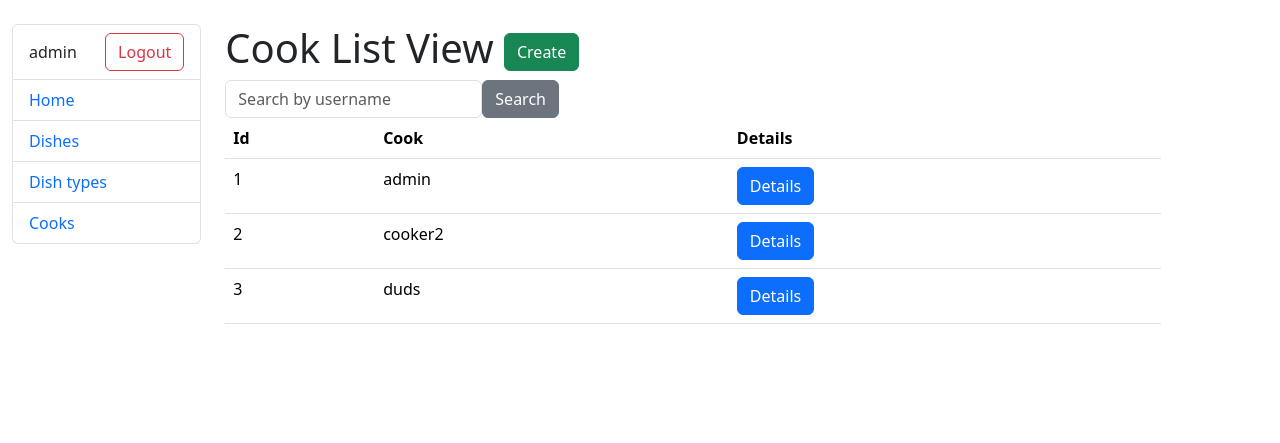
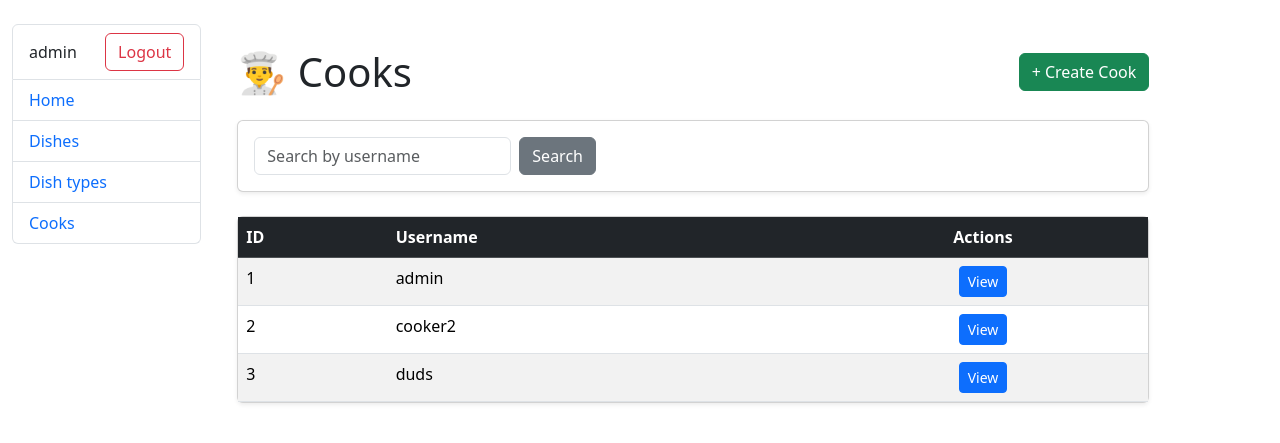
Before and after one commit to EduardoMoen/kitchen-service, a Django app: page /cooks/ in a window 1280 px wide. Shown: the top 443 px of the page. Run offline with Django 5.2, Linux system fonts and the light colour scheme; a user stored in the database is signed in; data comes from the database, SQL or seed files in the repository; both versions use the stored data as it was after the commit.

Commit message:
Enhance UI of dish, dish type and cook list pages

```diff
--- a/templates/kitchen/cook_list.html
+++ b/templates/kitchen/cook_list.html
@@ -1,19 +1,36 @@
 {% extends "base.html" %}
 
-{% block title %}Cook{% endblock %}
+{% block title %}Cooks{% endblock %}
 
 {% block content %}
-<h1>Cook List View <a class="btn btn-success" href="{% url 'kitchen:cook-create' %}">Create</a></h1>
-<form class="d-flex">
+<div class="container mt-4">
+
+  <div class="d-flex justify-content-between align-items-center mb-4">
+    <h1 class="mb-0">👨‍🍳 Cooks</h1>
+    <a class="btn btn-success" href="{% url 'kitchen:cook-create' %}">
+      + Create Cook
+    </a>
+  </div>
+
+  <div class="card mb-4 shadow-sm">
+    <div class="card-body">
+      <form class="d-flex gap-2" method="get">
         {{ search_form }}
-  <input class="btn btn-secondary" type="submit" value="Search">
+        <button class="btn btn-secondary" type="submit">
+          Search
+        </button>
       </form>
-<table class="table">
-  <thead>
+    </div>
+  </div>
+
+  <div class="card shadow-sm">
+    <div class="card-body p-0">
+      <table class="table table-striped table-hover mb-0">
+        <thead class="table-dark">
           <tr>
-      <th>Id</th>
-      <th>Cook</th>
-      <th>Details</th>
+            <th>ID</th>
+            <th>Username</th>
+            <th class="text-center">Actions</th>
           </tr>
         </thead>
         <tbody>
@@ -21,9 +38,24 @@
             <tr>
               <td>{{ cook.id }}</td>
               <td>{{ cook.username }}</td>
-        <td><a class="btn btn-primary" href="{% url 'kitchen:cook-detail' cook.id %}">Details</a></td>
+              <td class="text-center">
+                <a class="btn btn-sm btn-primary"
+                   href="{% url 'kitchen:cook-detail' cook.id %}">
+                  View
+                </a>
+              </td>
+            </tr>
+          {% empty %}
+            <tr>
+              <td colspan="3" class="text-center text-muted py-4">
+                No cooks found.
+              </td>
             </tr>
           {% endfor %}
         </tbody>
       </table>
+    </div>
+  </div>
+
+</div>
 {% endblock %}
```
Also changed, not shown: templates/kitchen/dish_list.html (+40 -8 lines), templates/kitchen/dishtype_list.html (+40 -12 lines), db.sqlite3. Lines whose indentation alone changed are shown as unchanged.
